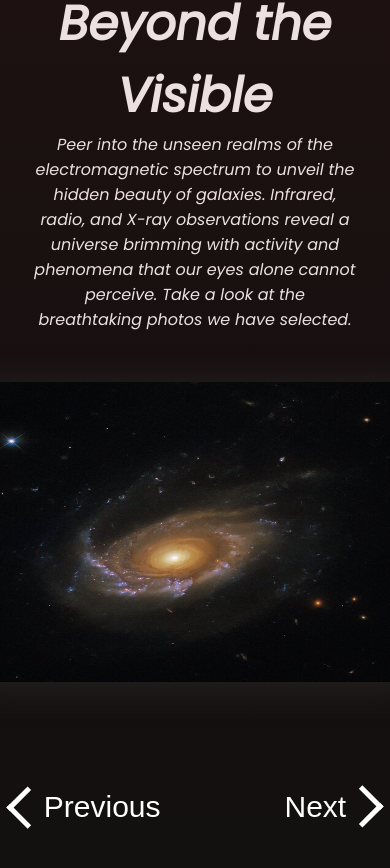
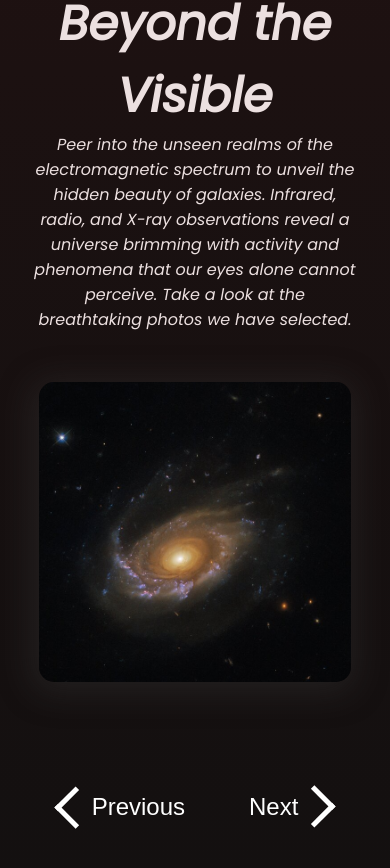
Before and after one commit to Marcelinc/spacewiki, a Vue app: page /galaxies in a window 390 px wide. Shown: the part 4862-5730 px from the top of the page. Built offline with nearby package versions, Linux system fonts and the light colour scheme.

Commit message:
Added responsibility d

```diff
--- a/src/components/Slider.vue
+++ b/src/components/Slider.vue
@@ -189,6 +189,25 @@ onMounted(() => {
         opacity:.4;
         transform: translateX(-50%);
     }
+
+    /**Media queries */
+    @media screen and (max-width:1040px){
+        .gallery-item-1,.gallery-item-5{
+          opacity: 0;
+        }
+    }
+    @media screen and (max-width:640px){
+        .gallery-item-2,.gallery-item-4{
+          opacity: 0;
+        }
+    }
+    @media screen and (max-width:490px){
+        .gallery-item-3{
+          width: 80vw;
+          object-fit:cover
+        }
+    }
+
 </style>
 <style>
 .gallery-controls{
@@ -272,4 +291,12 @@ onMounted(() => {
     .gallery-nav li.gallery-item-selected{
         background:#555;
     }
+
+    /**Media queries */
+    @media screen and (max-width:490px){
+        .gallery-controls button{
+            margin: 0 20px;
+            font-size: 1.5em;
+        }
+    }
 </style>
```
